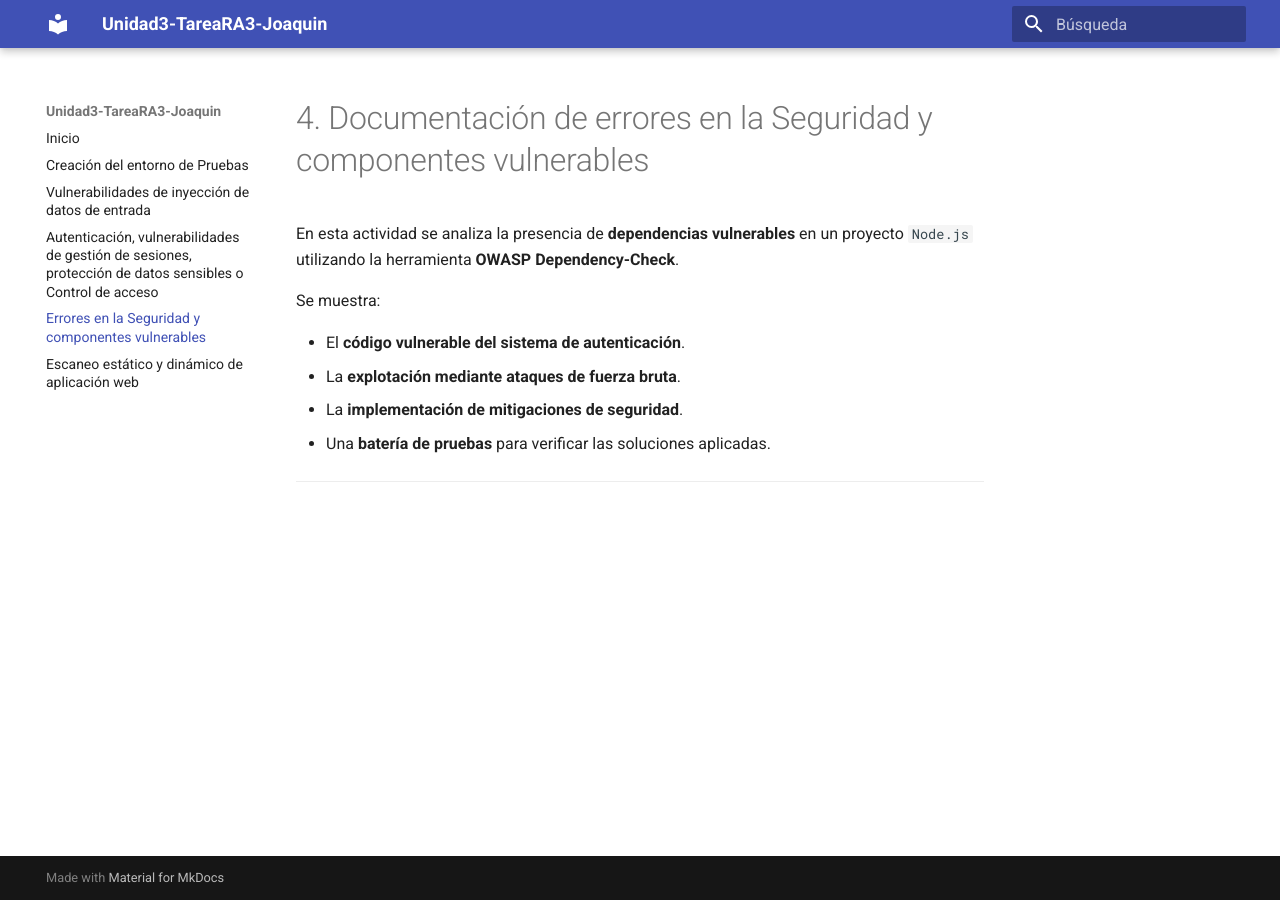
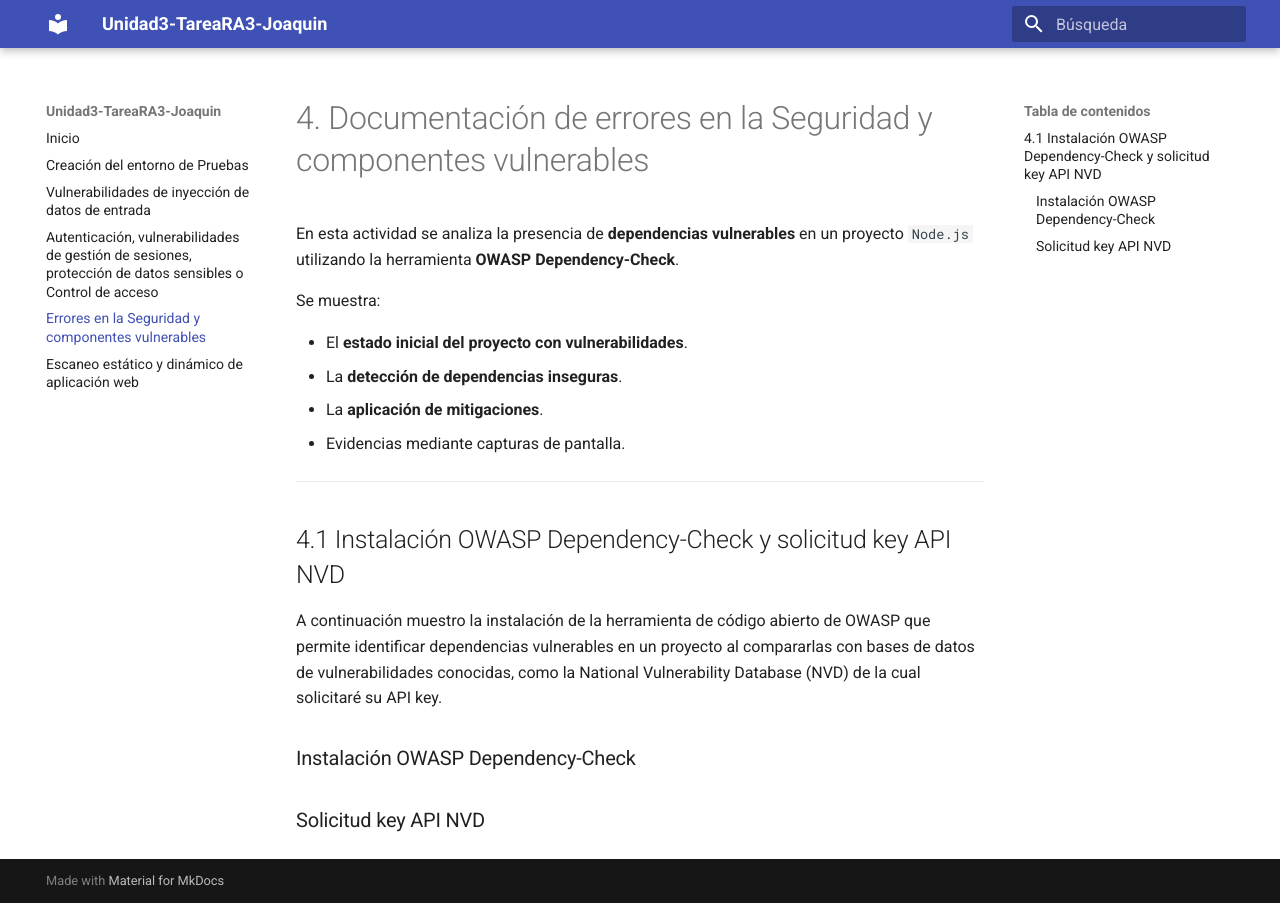
Before and after one commit to JBLeopard/Unidad3-TareaRA3-Joaquin, an MkDocs documentation site: the page built from docs/ActividadSeguridad.md, in a window 1280 px wide. Built offline with MkDocs 1.6.1 and Material for MkDocs 9.7.7, drawn with Linux system fonts in a browser that asks for light colours.

Commit message:
Update ActividadSeguridad.md

```diff
--- a/docs/ActividadSeguridad.md
+++ b/docs/ActividadSeguridad.md
@@ -4,9 +4,20 @@ En esta actividad se analiza la presencia de **dependencias vulnerables** en un
 
 Se muestra:
 
-- El **código vulnerable del sistema de autenticación**.
-- La **explotación mediante ataques de fuerza bruta**.
-- La **implementación de mitigaciones de seguridad**.
-- Una **batería de pruebas** para verificar las soluciones aplicadas.
+- El **estado inicial del proyecto con vulnerabilidades**.
+- La **detección de dependencias inseguras**.
+- La **aplicación de mitigaciones**.
+- Evidencias mediante capturas de pantalla.
 
 ---
+
+## 4.1 Instalación OWASP Dependency-Check y solicitud key API NVD
+
+A continuación muestro la instalación de la herramienta de código abierto de OWASP que permite identificar dependencias vulnerables en un proyecto al compararlas con bases de datos de vulnerabilidades conocidas, como la National Vulnerability Database (NVD) de la cual solicitaré su API key.
+
+### Instalación OWASP Dependency-Check
+
+
+
+
+### Solicitud key API NVD
```
